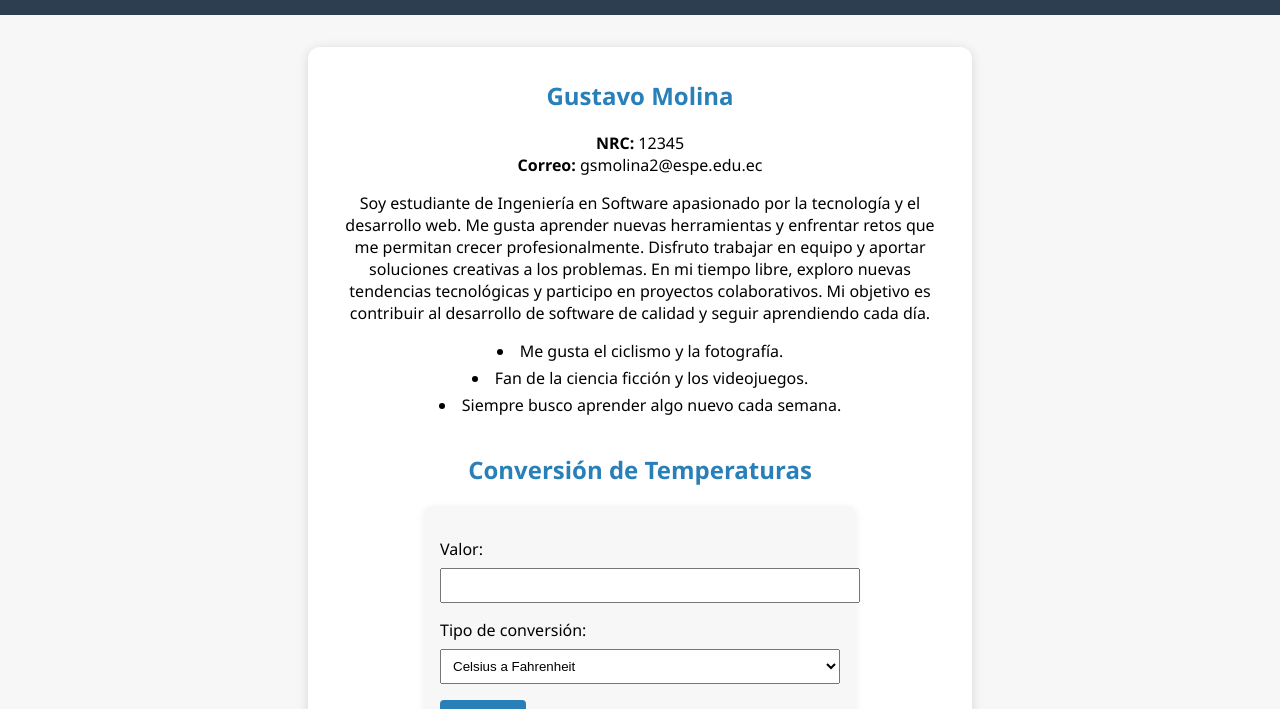
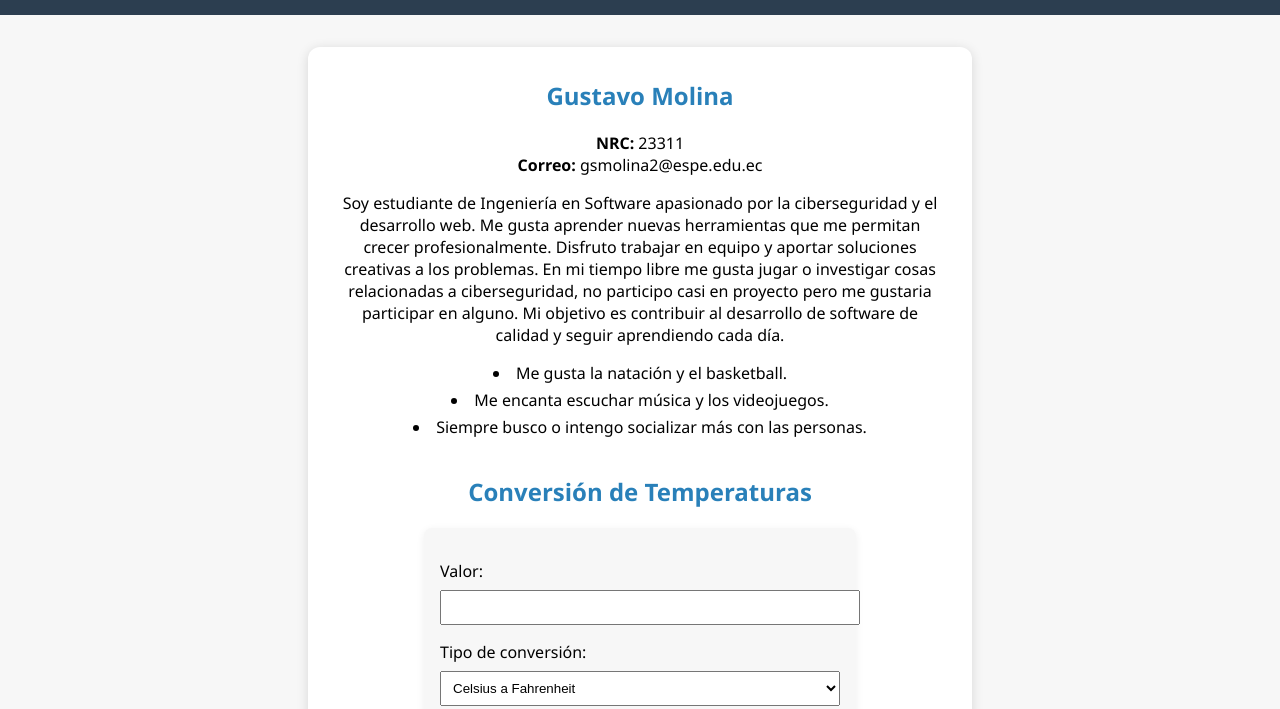
Before and after one commit to gsMolina02/MolinaGustavo_ExamenP3, a website with bundled scripts: page public/index.html in a window 1280 px wide. Shown: the part 81-790 px from the top of the page. Built offline with nearby package versions, Linux system fonts and the light colour scheme.

Commit message:
Deploy en FireBase + Edición en el index.html (presentacion)

```diff
--- a/public/index.html
+++ b/public/index.html
@@ -75,15 +75,15 @@
 	<main>
 		<section class="perfil">
 			<h2>Gustavo Molina</h2>
-			<p><strong>NRC:</strong> 12345<br>
+			<p><strong>NRC:</strong> 23311<br>
 				 <strong>Correo:</strong> gsmolina2@espe.edu.ec</p>
 			<p>
-				Soy estudiante de Ingeniería en Software apasionado por la tecnología y el desarrollo web. Me gusta aprender nuevas herramientas y enfrentar retos que me permitan crecer profesionalmente. Disfruto trabajar en equipo y aportar soluciones creativas a los problemas. En mi tiempo libre, exploro nuevas tendencias tecnológicas y participo en proyectos colaborativos. Mi objetivo es contribuir al desarrollo de software de calidad y seguir aprendiendo cada día.
+				Soy estudiante de Ingeniería en Software apasionado por la ciberseguridad y el desarrollo web. Me gusta aprender nuevas herramientas que me permitan crecer profesionalmente. Disfruto trabajar en equipo y aportar soluciones creativas a los problemas. En mi tiempo libre me gusta jugar o investigar cosas relacionadas a ciberseguridad, no participo casi en proyecto pero me gustaria participar en alguno. Mi objetivo es contribuir al desarrollo de software de calidad y seguir aprendiendo cada día.
 			</p>
 			<ul>
-				<li>Me gusta el ciclismo y la fotografía.</li>
-				<li>Fan de la ciencia ficción y los videojuegos.</li>
-				<li>Siempre busco aprender algo nuevo cada semana.</li>
+				<li>Me gusta la natación y el basketball.</li>
+				<li>Me encanta escuchar música y los videojuegos.</li>
+				<li>Siempre busco o intengo socializar más con las personas.</li>
 			</ul>
 		</section>
 		<h2>Conversión de Temperaturas</h2>
```
